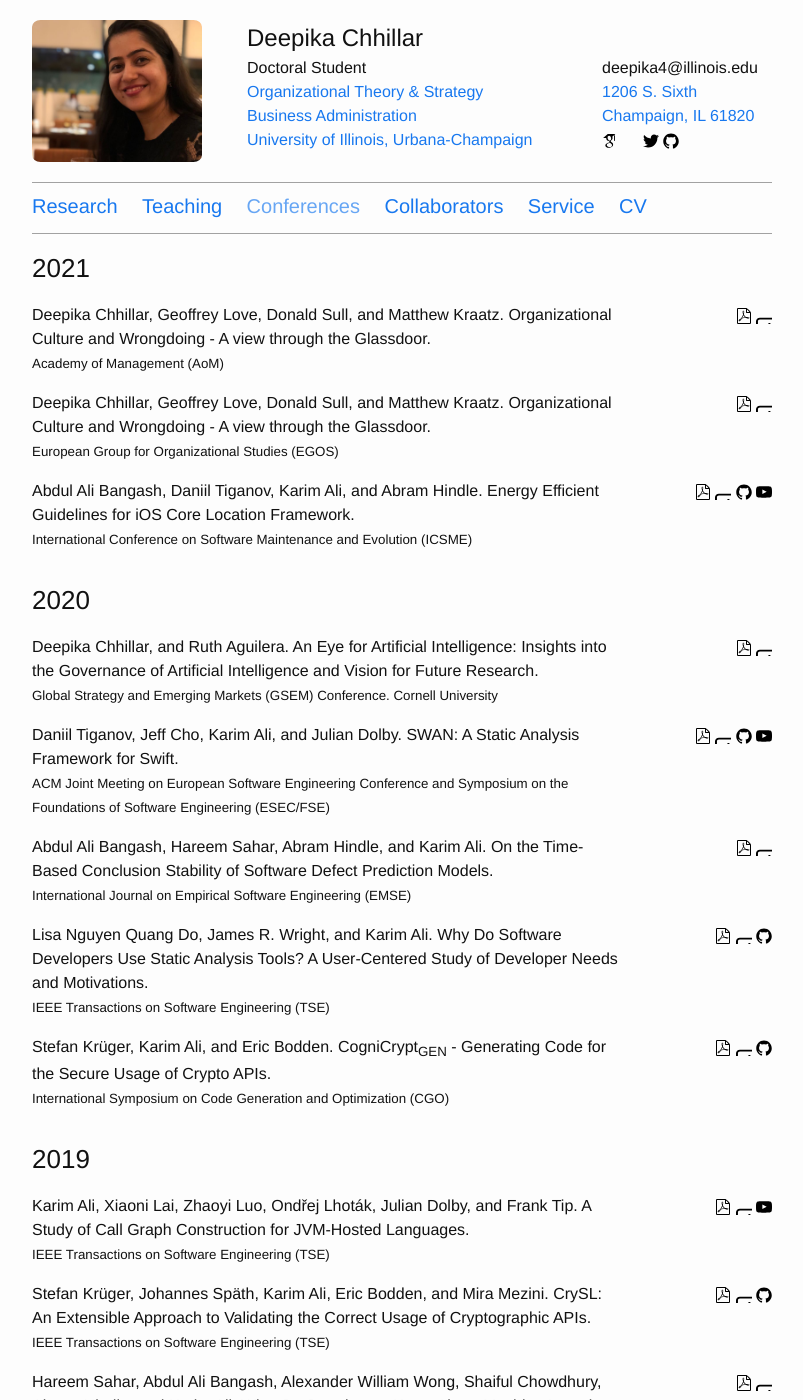
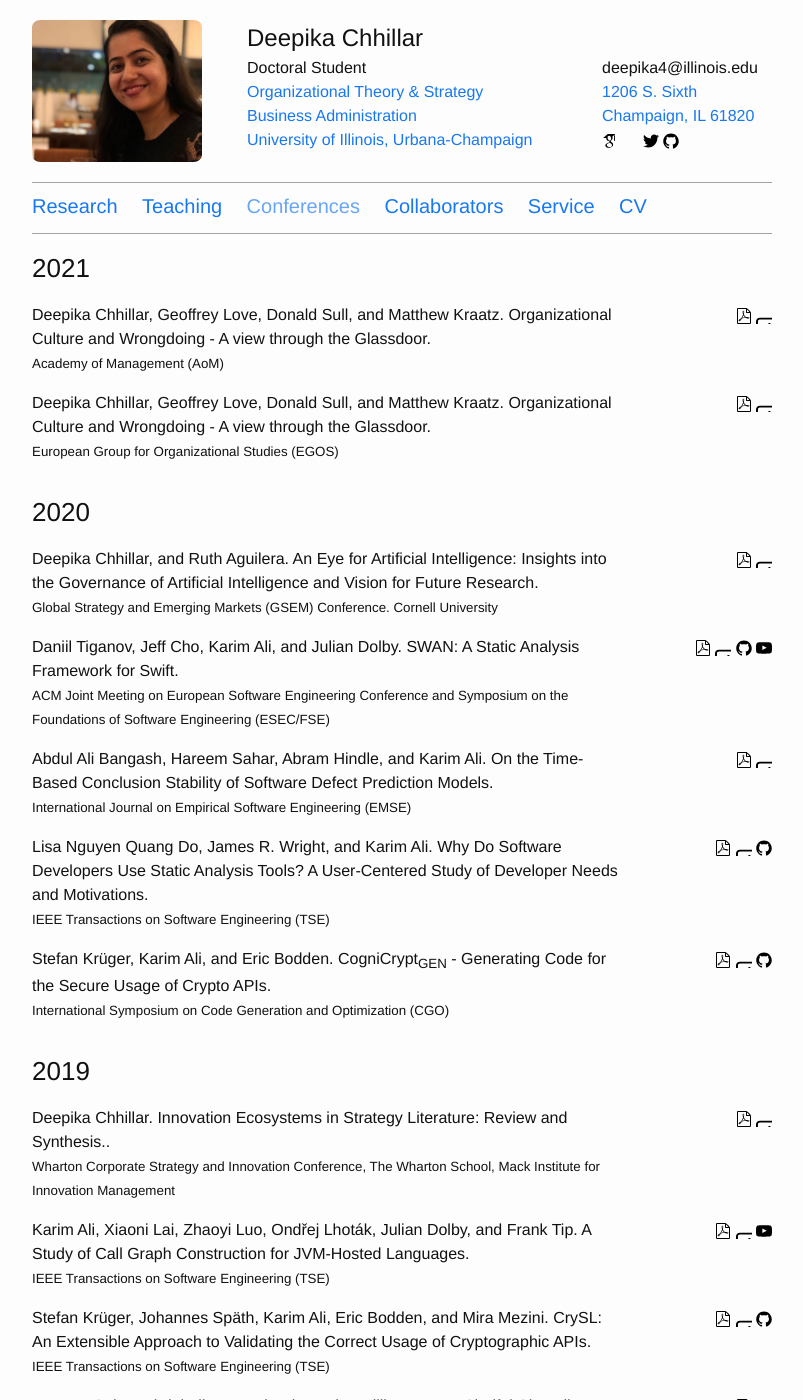
Before and after one commit to deepikachhillar/deepikachhillar.github.io, a Jekyll site: the page built from nav/conferences.md, in a window 1280 px wide and 1400 px high. Shown: the whole window, without its empty margins (238-1041 px from the left). Built offline with Jekyll 4.4.1, drawn with Linux system fonts in a browser that asks for light colours.

Commit message:
Update papers.yml

```diff
--- a/_data/papers.yml
+++ b/_data/papers.yml
@@ -20,15 +20,11 @@
   year: 2020
   link: https://static1.squarespace.com/static/56eefd22859fd004540849e0/t/5fa58cb9bca7141c21b86f57/1604684987535/GSEM+Conference.pdf
 
-- id: igreenminer
-  title: "Energy Efficient Guidelines for iOS Core Location Framework"
-  authors: Abdul Ali Bangash, Daniil Tiganov, Karim Ali, and Abram Hindle
-  venue: International Conference on Software Maintenance and Evolution (ICSME)
-  year: 2021
-  pages:
-  doi:
-  code: https://github.com/themaplelab/swan
-  video: https://www.morressier.com/article/energy-efficient-guidelines-ios-core-location-framework/613b5418842293c031b5b5f0
+- id: innovation
+  title: "Innovation Ecosystems in Strategy Literature: Review and Synthesis."
+  authors: Deepika Chhillar
+  venue: Wharton Corporate Strategy and Innovation Conference, The Wharton School, Mack Institute for Innovation Management
+  year: 2019
 
 - id: swan
   title: "SWAN: A Static Analysis Framework for Swift"
```
